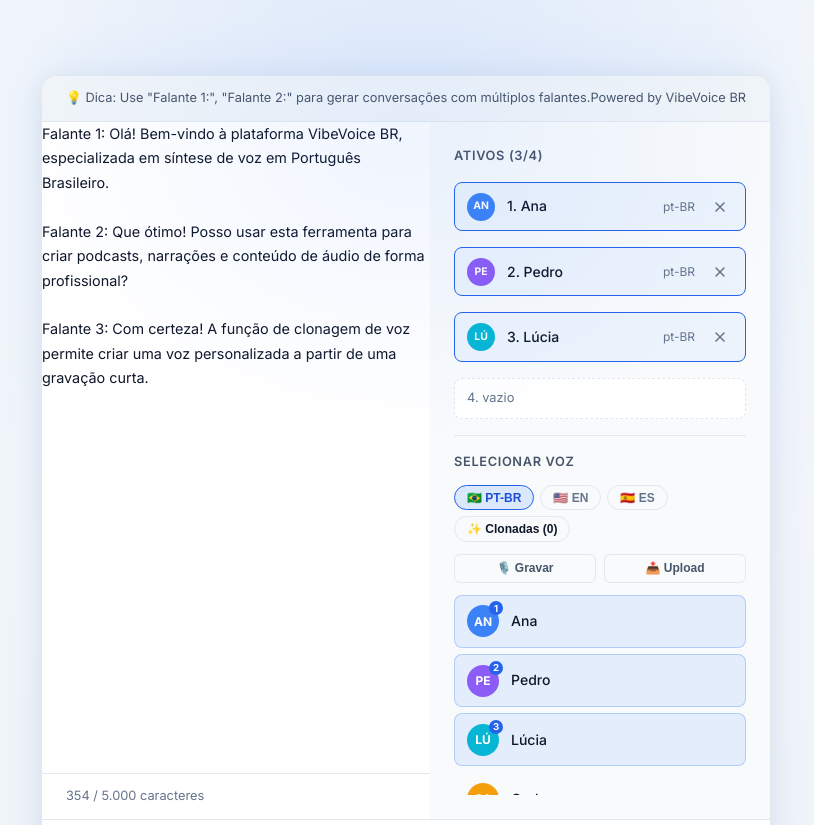
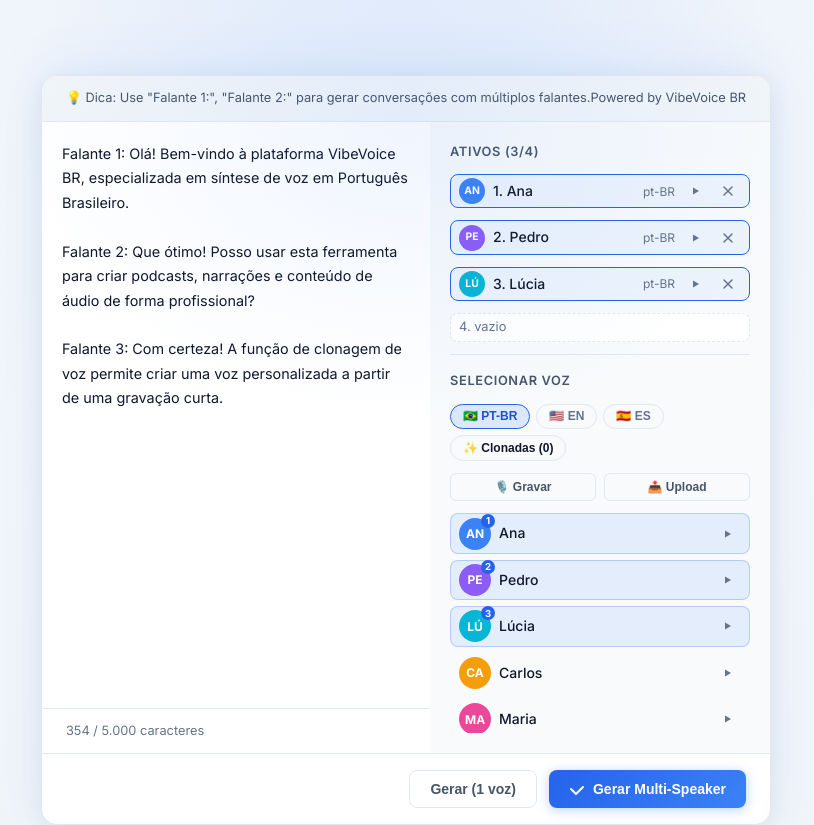
Before and after one commit to matsuiguenta/vibevoice-br, a Next.js app in the folder frontend/: page / in a window 1280 px wide. Shown: the part 422-1247 px from the top of the page, without its empty margins (234-1048 px from the left). Built offline with nearby package versions, Linux system fonts and the light colour scheme; no server answers.

Commit message:
feat: add voice preview play buttons and compact studio layout spacing

```diff
--- a/frontend/app/globals.css
+++ b/frontend/app/globals.css
@@ -508,6 +508,7 @@
   line-height: 1.7;
   resize: none;
   min-height: 280px;
+  padding: 1.25rem;
 }
 
 .studio-textarea::placeholder {
@@ -516,10 +517,10 @@
 
 /* ─── Speaker Panel ──────────────────────────────────────────────── */
 .speaker-panel {
-  padding: 1.5rem;
+  padding: 1.25rem;
   display: flex;
   flex-direction: column;
-  gap: 1rem;
+  gap: 0.75rem;
   background: rgba(13, 18, 32, 0.5);
 }
 
@@ -534,8 +535,8 @@
 .speaker-slot {
   display: flex;
   align-items: center;
-  gap: 0.75rem;
-  padding: 0.6rem 0.75rem;
+  gap: 0.5rem;
+  padding: 0.2rem 0.5rem;
   border-radius: 8px;
   background: var(--color-bg-card);
   border: 1px solid var(--color-border);
@@ -554,8 +555,8 @@
 }
 
 .speaker-avatar {
-  width: 28px;
-  height: 28px;
+  width: 26px;
+  height: 26px;
   border-radius: 50%;
   background: var(--gradient-blue);
   display: flex;
@@ -644,7 +645,7 @@
   display: flex;
   flex-direction: column;
   gap: 0.375rem;
-  max-height: 200px;
+  max-height: 220px;
   overflow-y: auto;
   scrollbar-width: thin;
   scrollbar-color: var(--color-border) transparent;
@@ -653,8 +654,8 @@
 .voice-item {
   display: flex;
   align-items: center;
-  gap: 0.75rem;
-  padding: 0.6rem 0.75rem;
+  gap: 0.5rem;
+  padding: 0.2rem 0.5rem;
   border-radius: 8px;
   cursor: pointer;
   border: 1px solid transparent;
--- a/frontend/components/TTSStudio.tsx
+++ b/frontend/components/TTSStudio.tsx
@@ -69,6 +69,10 @@
   const [currentTime, setCurrentTime] = useState(0)
   const audioRef = useRef<HTMLAudioElement | null>(null)
 
+  // Voice Preview Player State
+  const [playingPreviewId, setPlayingPreviewId] = useState<string | null>(null)
+  const previewAudioObjRef = useRef<HTMLAudioElement | null>(null)
+
   // Upload & Record State
   const fileInputRef = useRef<HTMLInputElement | null>(null)
   const [isRecordingModalOpen, setIsRecordingModalOpen] = useState(false)
@@ -133,6 +137,70 @@
       localStorage.setItem('vibevoice_custom_voices', JSON.stringify(updated))
     } catch (e) {
       console.error(e)
+    }
+  }
+
+  // ─── Voice Preview Player ──────────────────────────────────────────────────
+  const playVoicePreview = (e: React.MouseEvent, voice: VoiceItem) => {
+    e.stopPropagation()
+
+    if (playingPreviewId === voice.id) {
+      if (typeof window !== 'undefined' && window.speechSynthesis) {
+        window.speechSynthesis.cancel()
+      }
+      if (previewAudioObjRef.current) {
+        previewAudioObjRef.current.pause()
+      }
+      setPlayingPreviewId(null)
+      return
+    }
+
+    setPlayingPreviewId(voice.id)
+
+    // Stop any existing speech synthesis or audio
+    if (typeof window !== 'undefined' && window.speechSynthesis) {
+      window.speechSynthesis.cancel()
+    }
+    if (previewAudioObjRef.current) {
+      previewAudioObjRef.current.pause()
+    }
+
+    if (voice.audioUrl) {
+      const tempAudio = new Audio(voice.audioUrl)
+      previewAudioObjRef.current = tempAudio
+      tempAudio.onended = () => setPlayingPreviewId(null)
+      tempAudio.play().catch(() => setPlayingPreviewId(null))
+      return
+    }
+
+    // Web Speech API / Synthetic Voice Preview
+    if (typeof window !== 'undefined' && 'speechSynthesis' in window) {
+      const phrases: Record<string, string> = {
+        ana_pt: 'Olá! Eu sou a Ana. Seja bem-vindo à síntese de voz VibeVoice BR.',
+        pedro_pt: 'Olá! Eu sou o Pedro. É um prazer demonstrar minha voz no VibeVoice.',
+        lucia_pt: 'Olá! Eu sou a Lúcia. Síntese de voz expressiva com qualidade profissional.',
+        carlos_pt: 'Olá! Eu sou o Carlos. Voz natural e autêntica para seus projetos.',
+        maria_pt: 'Olá! Eu sou a Maria. Pronta para narrar seus vídeos e podcasts.',
+        joao_pt: 'Olá! Eu sou o João. Excelente para conversações e áudios longos.',
+        maya_en: 'Hi there! I am Maya, speaking with VibeVoice AI speech synthesis.',
+        carter_en: 'Hello! I am Carter. High quality text to speech voice for podcasts.',
+        alice_en: 'Hi! I am Alice. Great for your English digital content.',
+        frank_en: 'Hello! I am Frank. Expressive AI voice cloning technology.',
+        sofia_es: '¡Hola! Soy Sofía. Síntesis de voz expresiva en español.',
+        miguel_es: '¡Hola! Soy Miguel. Excelente calidad de voz para tus proyectos.',
+      }
+
+      const textToSpeak = phrases[voice.id] || `Olá! Esta é uma demonstração da voz ${voice.name}.`
+      const utterance = new SpeechSynthesisUtterance(textToSpeak)
+      utterance.lang = voice.language === 'pt-BR' ? 'pt-BR' : voice.language === 'en-US' ? 'en-US' : 'es-ES'
+      utterance.rate = 1.0
+      utterance.pitch = voice.gender === 'female' ? 1.1 : 0.95
+      utterance.onend = () => setPlayingPreviewId(null)
+      utterance.onerror = () => setPlayingPreviewId(null)
+
+      window.speechSynthesis.speak(utterance)
+    } else {
+      setTimeout(() => setPlayingPreviewId(null), 2500)
     }
   }
 
@@ -339,7 +407,6 @@
 
   const isMultiSpeaker = text.includes('Falante 2:') || text.includes('Speaker 2:')
 
-  // Current voice list depending on tab
   const currentVoicesList = activeLang === 'custom'
     ? customVoices
     : PRESET_VOICES[activeLang] || []
@@ -395,6 +462,33 @@
                       <span className="speaker-name">{slot + 1}. {spk.name}</span>
                       <span className="speaker-lang">{spk.isCustom ? '⭐ Clonada' : spk.language}</span>
                       <div className="speaker-actions">
+                        <button
+                          type="button"
+                          className="icon-btn"
+                          title={playingPreviewId === spk.voiceId ? 'Pausar preview' : 'Ouvir preview da voz'}
+                          onClick={(e) => playVoicePreview(e, {
+                            id: spk.voiceId,
+                            name: spk.name,
+                            language: spk.language,
+                            gender: 'custom',
+                            isCustom: spk.isCustom,
+                            audioUrl: spk.audioUrl
+                          })}
+                          style={{
+                            color: playingPreviewId === spk.voiceId ? 'var(--color-blue-light)' : 'var(--color-text-muted)',
+                          }}
+                        >
+                          {playingPreviewId === spk.voiceId ? (
+                            <svg width="12" height="12" fill="currentColor" viewBox="0 0 16 16">
+                              <rect x="3" y="2" width="3.5" height="12" rx="1"/>
+                              <rect x="9.5" y="2" width="3.5" height="12" rx="1"/>
+                            </svg>
+                          ) : (
+                            <svg width="12" height="12" fill="currentColor" viewBox="0 0 12 12">
+                              <path d="M3 2.5l6 3.5-6 3.5V2.5z"/>
+                            </svg>
+                          )}
+                        </button>
                         <button className="icon-btn" title="Remover" onClick={() => removeSpeaker(slot)}>
                           <svg width="12" height="12" fill="currentColor" viewBox="0 0 12 12">
                             <path d="M2 2l8 8M10 2l-8 8" stroke="currentColor" strokeWidth="1.5" strokeLinecap="round"/>
@@ -465,6 +559,7 @@
 
                 {currentVoicesList.map((voice, i) => {
                   const isAdded = speakers.some(s => s.voiceId === voice.id)
+                  const isPreviewPlaying = playingPreviewId === voice.id
                   return (
                     <div
                       key={voice.id}
@@ -487,8 +582,35 @@
                         )}
                       </div>
 
+                      {/* Play Preview Button */}
+                      <button
+                        type="button"
+                        className="icon-btn"
+                        title={isPreviewPlaying ? 'Pausar demonstração' : 'Ouvir demonstração da voz'}
+                        onClick={(e) => playVoicePreview(e, voice)}
+                        style={{
+                          color: isPreviewPlaying ? 'var(--color-blue-light)' : 'var(--color-text-muted)',
+                          background: isPreviewPlaying ? 'rgba(59, 130, 246, 0.15)' : 'transparent',
+                          borderRadius: '50%',
+                          width: 26,
+                          height: 26,
+                        }}
+                      >
+                        {isPreviewPlaying ? (
+                          <svg width="12" height="12" fill="currentColor" viewBox="0 0 16 16">
+                            <rect x="3" y="2" width="3.5" height="12" rx="1"/>
+                            <rect x="9.5" y="2" width="3.5" height="12" rx="1"/>
+                          </svg>
+                        ) : (
+                          <svg width="12" height="12" fill="currentColor" viewBox="0 0 12 12">
+                            <path d="M3 2.5l6 3.5-6 3.5V2.5z"/>
+                          </svg>
+                        )}
+                      </button>
+
                       {voice.isCustom && (
                         <button
+                          type="button"
                           className="icon-btn"
                           title="Excluir voz clonada"
                           onClick={(e) => {
```
